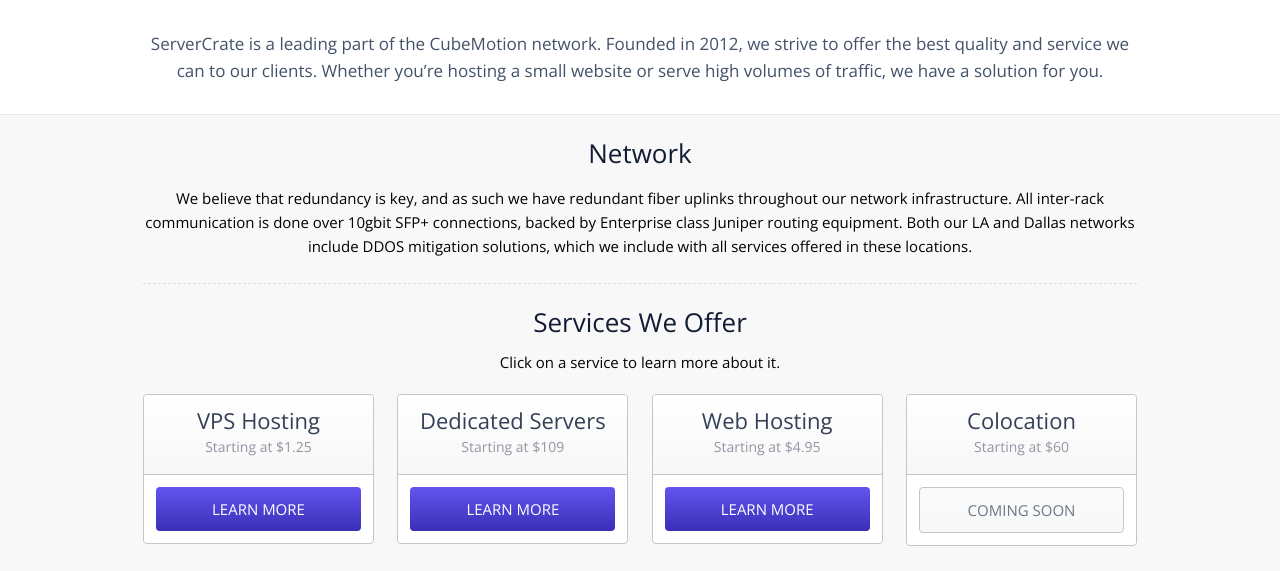
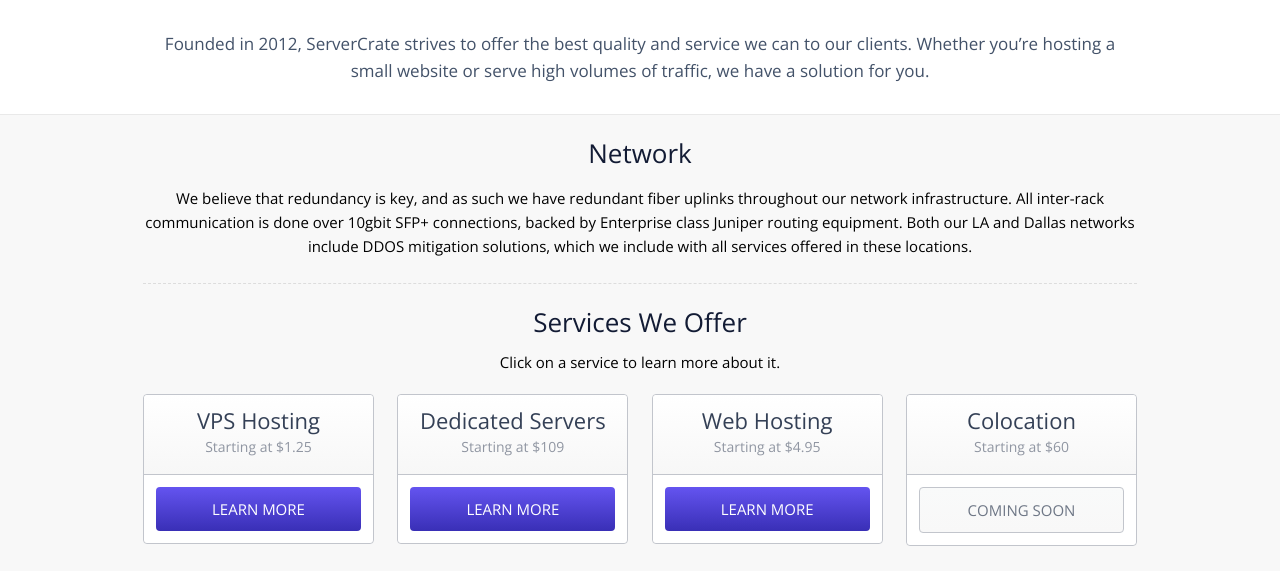
Before and after one commit to RobertClarke/ServerCrate, a PHP site: page /company in a window 1280 px wide. Shown: the part 250-821 px from the top of the page. Run offline with PHP 8.4, Linux system fonts and the light colour scheme; some libraries are stand-ins or nearby versions.

Commit message:
Update company.php

```diff
--- a/company.php
+++ b/company.php
@@ -15,7 +15,7 @@ require_once('structure/header.php');
 		<div class="body">
 			<div class="wrapper">
 				<section class="cta">
-					<p>ServerCrate is a leading part of the CubeMotion network. Founded in 2012, we strive to offer the best quality and service we can to our clients. Whether you’re hosting a small website or serve high volumes of traffic, we have a solution for you.</p>
+					<p>Founded in 2012, ServerCrate strives to offer the best quality and service we can to our clients. Whether you’re hosting a small website or serve high volumes of traffic, we have a solution for you.</p>
 				</section>
 			</div>
 		</div>
```
